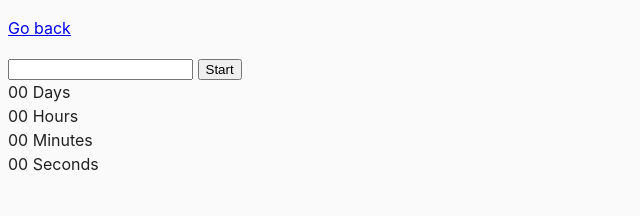
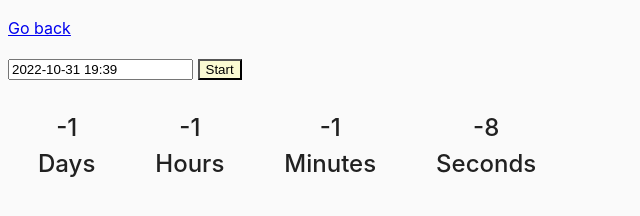
Before and after one commit to Se1ena/goit-js-hw-09, a website built with Parcel: page src/02-timer.html in a window 1280 px wide. Both pictures are taken after a click on the button "Start". Shown: the whole page, without its empty margins (0-640 px from the left). Built offline with nearby package versions, Linux system fonts and the light colour scheme.

Commit message:
Update 02-timer.js

```diff
--- a/package.json
+++ b/package.json
@@ -18,7 +18,9 @@
     "url": "https://github.com/goitacademy/parcel-project-template/issues"
   },
   "dependencies": {
-    "modern-normalize": "^1.1.0"
+    "flatpickr": "^4.6.13",
+    "modern-normalize": "^1.1.0",
+    "notiflix": "^3.2.5"
   },
   "devDependencies": {
     "@parcel/transformer-sass": "^2.6.0",
--- a/src/css/common.css
+++ b/src/css/common.css
@@ -16,3 +16,24 @@ img {
   display: block;
   max-width: 100%;
 }
+
+.timer {
+display: flex;
+
+font-size: 24px;
+line-height: 1.5;
+font-weight: 500;
+}
+
+.field {
+  margin: 30px;
+
+  display: flex;
+  flex-direction: column;
+  align-items: center;
+}
+
+button {
+  color: black;
+  background: lightgoldenrodyellow;
+}
--- a/src/js/01-color-switcher.js
+++ b/src/js/01-color-switcher.js
@@ -12,7 +12,7 @@ refs.btnStop.addEventListener('click', onBtnStopClick);
 
 function getRandomHexColor() {
     return `#${Math.floor(Math.random() * 16777215).toString(16)}`;
-  }
+}
 
 function onBtnStartClick(){
     refs.btnStart.classList.add('disabled', true);
--- a/src/js/02-timer.js
+++ b/src/js/02-timer.js
@@ -0,0 +1,151 @@
+import '../css/common.css';
+
+// === Підключення бібліотеки flatpickr ===
+// Описаний в документації
+import flatpickr from 'flatpickr';
+// Додатковий імпорт стилів
+import 'flatpickr/dist/flatpickr.min.css';
+// === Підключення бібліотеки Notiflix ===
+import Notiflix from 'notiflix';
+
+//==============================================
+
+const refs = {
+    startBtn: document.querySelector('[data-start]'),
+    clockDays: document.querySelector('[data-days]'),
+    clockHours: document.querySelector('[data-hours]'),
+    clockMinutes: document.querySelector('[data-minutes]'),
+    clockSeconds: document.querySelector('[data-seconds]'),
+}
+
+class Timer{
+    constructor({onTick}){
+        this.intervalId = null;
+        this.isActive = false;
+        this.onTick = onTick;
+    }
+
+    start() {
+        if(this.isActive){
+            return;
+        }
+
+        const startTime = calendar.selectedDates[0];
+        this.isActive = true;
+
+        this.intervalId = setInterval(() => {
+          const currentTime = Date.now();
+          const deltaTime = startTime - currentTime;
+          const time = convertMs(deltaTime);
+          //const { days, hours, minutes, seconds } = convertMs(deltaTime);
+          //console.log('start -> currentTime', currentTime);
+
+          //upDateClockFace(time);
+
+          this.onTick(time);
+
+          //console.log(`${days}:${hours}:${minutes}:${seconds}`);
+
+          //console.log(
+          //`${pad(new Date(deltaTime).getUTCHours())}:${pad(new Date(deltaTime).getMinutes(),)}:${pad(new Date(deltaTime).getSeconds())}`,
+          //);
+        }, 1000);
+    }
+
+    stop() {
+        clearInterval(this.intervalId);
+        this.isActive = false;
+    }
+
+}
+
+const timer = new Timer({
+    onTick: upDateClockFace
+});
+
+//timer.start();
+
+const options = {
+  enableTime: true,               //Включает устройство выбора времени
+  time_24hr: true,                //Отображает устройство выбора времени в 24-часовом режиме без выбора AM/PM, если включено.
+  defaultDate: new Date(),        //Устанавливает первоначально выбранную дату (даты).
+  minuteIncrement: 1,             //Регулирует шаг для минутного ввода (вкл. прокрутку)
+  onClose(selectedDates) {
+    console.log(selectedDates[0]);
+
+     if(new Date > selectedDates[0]){
+        //window.alert("Please choose a date in the future");
+        Notiflix.Notify.failure('Please choose a date in the future');
+     }else{
+        refs.startBtn.setAttribute('disable', true);
+     };
+  },
+};
+
+const calendar = flatpickr('#datetime-picker', options);
+
+function convertMs(ms) {
+    // Number of milliseconds per unit of time
+    const second = 1000;
+    const minute = second * 60;
+    const hour = minute * 60;
+    const day = hour * 24;
+
+    // Remaining days
+    const days = pad(Math.floor(ms / day));
+    // Remaining hours
+    const hours = pad(Math.floor((ms % day) / hour));
+    // Remaining minutes
+    const minutes = pad(Math.floor(((ms % day) % hour) / minute));
+    // Remaining seconds
+    const seconds = pad(Math.floor((((ms % day) % hour) % minute) / second));
+
+    return { days, hours, minutes, seconds };
+}
+
+//=======function pad(value)====
+//Принимает число, приводит к строке и добавляет в начало 0 если число меньше 2-х знаков
+
+function pad(value) {
+  return String(value).padStart(2, '0');
+
+  //1 -> 01
+  //7 -> 07
+  //12 -> 12
+}
+
+refs.startBtn.addEventListener('click', () => {
+    if(true){
+        timer.start();
+    }else{
+        timer.stop();
+    }
+});
+
+//==========function upDateClockFace======================
+//1. Принимает время в милисекундах
+//2. Высчитывает сколько в этих милисекундах вмещается часов/минут/секунд
+//3. Рисует интерфейс
+
+function upDateClockFace({ days, hours, minutes, seconds }){
+    refs.clockDays.textContent = `${days}`;
+    refs.clockHours.textContent = `${hours}`;
+    refs.clockMinutes.textContent = `${minutes}`;
+    refs.clockSeconds.textContent = `${seconds}`;
+}
+
+//=======function getTimeComponents(time)==== *function convertMs(ms)*
+//1. Принимает время в милисекундах
+//2. Высчитывает сколько в этих милисекундах вмещается часов/минут/секунд
+//3. Возвращает объект со свойствами - hours, mins, secs
+//4. Адская копипаста со стек оверфлоу
+
+//function getTimeComponents(time) {
+  //const hours = pad(
+    //Math.floor((time % (1000 * 60 * 60 * 24)) / (1000 * 60 * 60))
+  //);
+  //const mins = pad(Math.floor((time % (1000 * 60 * 60)) / (1000 * 60)));
+  //const secs = pad(Math.floor((time % (1000 * 60)) / 1000));
+
+  //return { hours, mins, secs };
+//}
```
Also changed, not shown: 1 other file.
